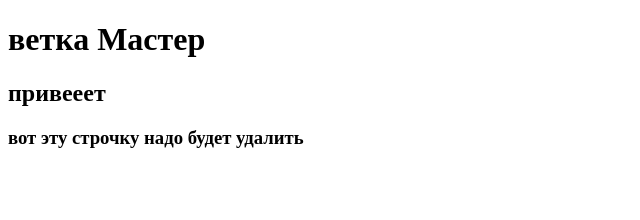
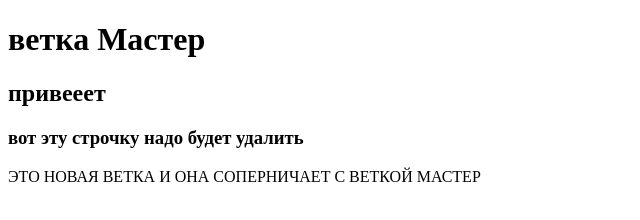
Before and after one commit to Kotangens1/local_rep, a plain HTML site: page index.html in a window 1280 px wide. Shown: the whole page, without its empty margins (0-640 px from the left). Drawn offline with Linux system fonts and the light colour scheme.

Commit message:
создаём новый конфликт, новую ветку

```diff
--- a/index.html
+++ b/index.html
@@ -10,5 +10,6 @@
     <h1>ветка Мастер</h1>
     <h2>привееет</h2>
     <h3>вот эту строчку надо будет удалить</h3>
+    ЭТО НОВАЯ ВЕТКА И ОНА СОПЕРНИЧАЕТ С ВЕТКОЙ МАСТЕР
 </body>
 </html>
```
